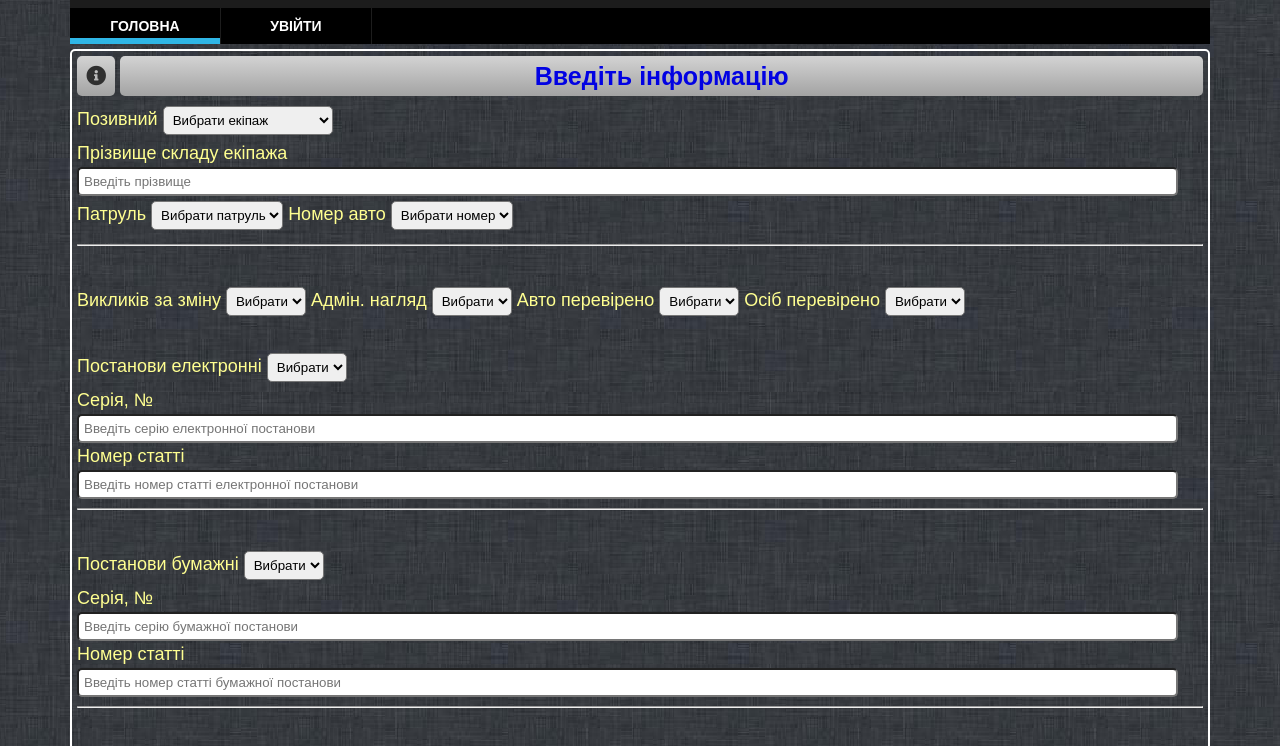
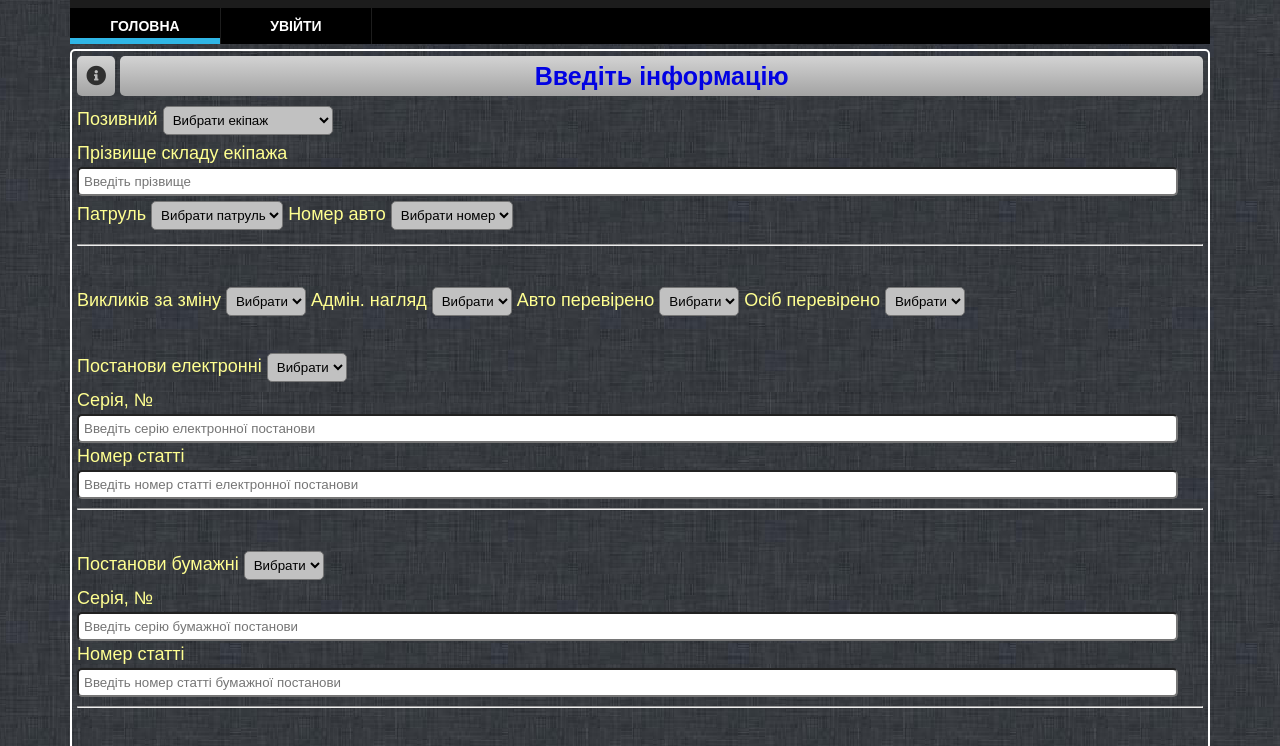
Before and after one commit to Dmitriy-1986/zvit-za-zminu, a plain HTML site: page index.html in a window 1280 px wide. Shown: the part 50-796 px from the top of the page. Drawn offline with Linux system fonts and the light colour scheme.

Commit message:
Update main.css

```diff
--- a/assets/css/bloks/main.css
+++ b/assets/css/bloks/main.css
@@ -56,6 +56,7 @@ main, label {
     padding: 5px 0 5px 5px;
     border-radius: 5px;
     margin: 5px 0 5px 0;
+    background-color: #c1c1c1;
 }
 main input {
     padding: 5px 0 5px 5px;
```
